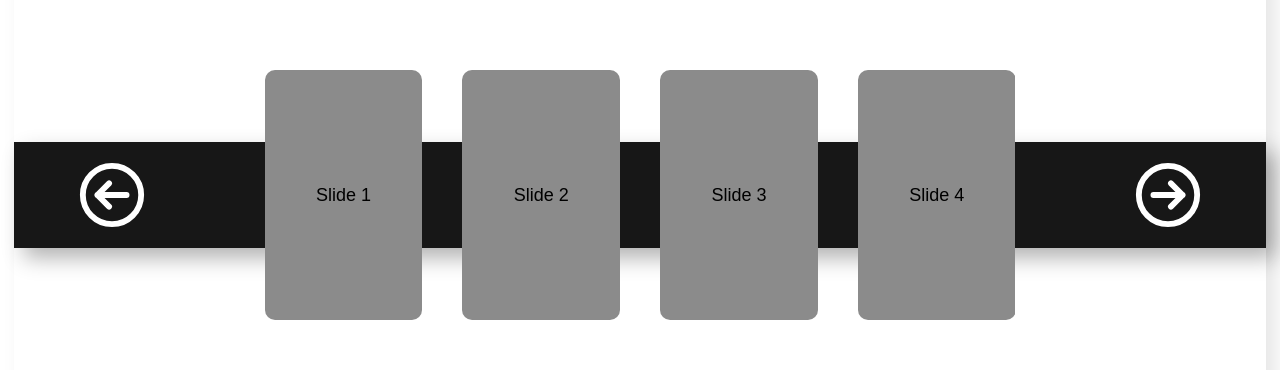
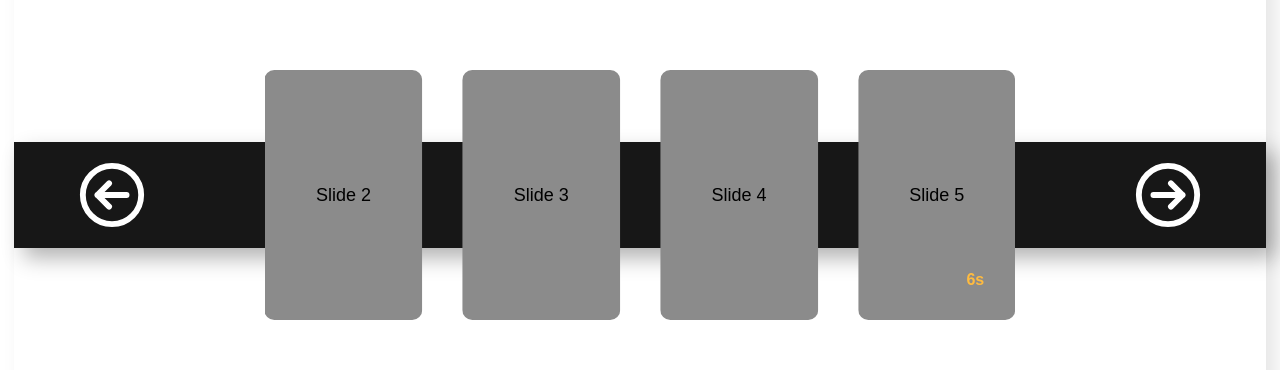
Before and after one commit to Gerando-Amor/gerandoAmor, a React (Create React App) app: page / in a window 1280 px wide. Shown: the part 2196-2566 px from the top of the page. Built offline with nearby package versions, Linux system fonts and the light colour scheme; a web font is replaced by a local one.

Commit message:
adicionado temporizador slider

```diff
--- a/src/components/pages/partials_home/SwiperTeam.js
+++ b/src/components/pages/partials_home/SwiperTeam.js
@@ -1,18 +1,29 @@
 import { Swiper, SwiperSlide } from 'swiper/react';
 import Next from "../../img/next-arrow-forward-svgrepo-com.svg"
+import { useRef } from 'react';
 // Import Swiper styles
 import 'swiper/css';
 import 'swiper/css/navigation';
 import 'swiper/css/pagination';
 import styles from "./SwiperTeam.module.css"
 // import required modules
-import { Navigation } from 'swiper/modules';
+import { Autoplay, Navigation, Pagination } from 'swiper/modules';
 export default function SwiperTeam() {
+    const progressCircle = useRef(null);
+    const progressContent = useRef(null);
+    const onAutoplayTimeLeft = (s, time, progress) => {
+        progressCircle.current.style.setProperty('--progress', 1 - progress);
+        progressContent.current.textContent = `${Math.ceil(time / 1000)}s`;
+    };
     return (
         <>
             <Swiper
                 slidesPerView={1}
                 spaceBetween={10}
+                autoplay={{
+                    delay: 5500,
+                    disableOnInteraction: false,
+                }}
                 navigation={{
                     prevEl: `.${styles.button_prev_team}`, // Use button_prev_team para "Anterior"
                     nextEl: `.${styles.button_next_team}`, // Use button_next_team para "Próximo"
@@ -21,7 +32,6 @@ export default function SwiperTeam() {
                     640: {
                         slidesPerView: 2,
                         spaceBetween: 20,
-                        navigation: true
                     },
 
                     1024: {
@@ -29,7 +39,8 @@ export default function SwiperTeam() {
                         spaceBetween: 40,
                     },
                 }}
-                modules={[Navigation]}
+                modules={[Autoplay, Navigation, Pagination]}
+                onAutoplayTimeLeft={onAutoplayTimeLeft}
                 className={styles.myswiper}
             >
                 <SwiperSlide className={styles.swiper_slide}>Slide 1</SwiperSlide>
@@ -41,6 +52,12 @@ export default function SwiperTeam() {
                 <SwiperSlide className={styles.swiper_slide}>Slide 7</SwiperSlide>
                 <SwiperSlide className={styles.swiper_slide}>Slide 8</SwiperSlide>
                 <SwiperSlide className={styles.swiper_slide}>Slide 9</SwiperSlide>
+                <div className={styles.autoplay_progress} slot="container-end">
+                    <svg viewBox="0 0 48 48" ref={progressCircle}>
+                        <circle cx="24" cy="24" r="20"></circle>
+                    </svg>
+                    <span ref={progressContent}></span>
+                </div>
             </Swiper>
             <div className={styles.Arrowbox}>
                 <img src={Next} alt='' className={styles.button_prev_team}></img>
--- a/src/components/pages/partials_home/SwiperTeam.module.css
+++ b/src/components/pages/partials_home/SwiperTeam.module.css
@@ -22,7 +22,7 @@
   object-fit: cover;
 }
 
-  .Arrowbox{
+.Arrowbox {
   position: absolute;
   width: calc(100% - 10%);
   display: flex;
@@ -33,55 +33,102 @@
   height: 70px;
   transform: translateY(-50%);
 }
-  .button_prev_team{
+
+.button_prev_team {
   transform: scaleX(-1);
   cursor: pointer;
 }
-  .button_next_team{
+
+.button_next_team {
   cursor: pointer;
 }
-  .button_prev_team:active{
+
+.button_prev_team:active {
   animation: moveLeft 1.5s infinite;
 }
-  .button_next_team:active{
+
+.button_next_team:active {
   animation: moveRight 1.5s infinite;
 }
+
+.autoplay_progress {
+  position: absolute;
+  right: 16px;
+  bottom: 16px;
+  z-index: 10;
+  width: 48px;
+  height: 48px;
+  display: flex;
+  align-items: center;
+  justify-content: center;
+  font-weight: bold;
+  color: #ffbb3f;;
+}
+
+.autoplay_progress svg {
+  --progress: 0;
+  position: absolute;
+  left: 0;
+  top: 0px;
+  z-index: 10;
+  width: 100%;
+  height: 100%;
+  stroke-width: 4px;
+  stroke: #ffbb3f;
+  fill: none;
+  stroke-dashoffset: calc(125.6 * (1 - var(--progress)));
+  stroke-dasharray: 125.6;
+  transform: rotate(-90deg);
+}
+
 @keyframes moveRight {
   0% {
     transform: translateX(5px);
   }
-    25%{
+
+  25% {
     transform: translateX(20px);
   }
+
   50% {
-      transform: translateX(10px); /* Ajuste a distância da animação conforme necessário */
+    transform: translateX(10px);
+    /* Ajuste a distância da animação conforme necessário */
   }
-    75%{
+
+  75% {
     transform: translateX(20px);
   }
+
   100% {
     transform: translateX(5px);
   }
 }
+
 @keyframes moveLeft {
   0% {
     transform: translateX(-5px) scaleX(-1);
   }
-    25%{
+
+  25% {
     transform: translateX(-20px) scaleX(-1);
   }
+
   50% {
-      transform: translateX(-10px) scaleX(-1); /* Ajuste a distância da animação conforme necessário */
+    transform: translateX(-10px) scaleX(-1);
+    /* Ajuste a distância da animação conforme necessário */
   }
-    75%{
+
+  75% {
     transform: translateX(-20px) scaleX(-1);
   }
+
   100% {
     transform: translateX(-5px) scaleX(-1);
   }
 }
+
 @media screen and (max-width: 780px) {
-    .Arrowbox{
+  .Arrowbox {
     display: none;
   }
 }
```
Lines whose indentation alone changed are shown as unchanged.
